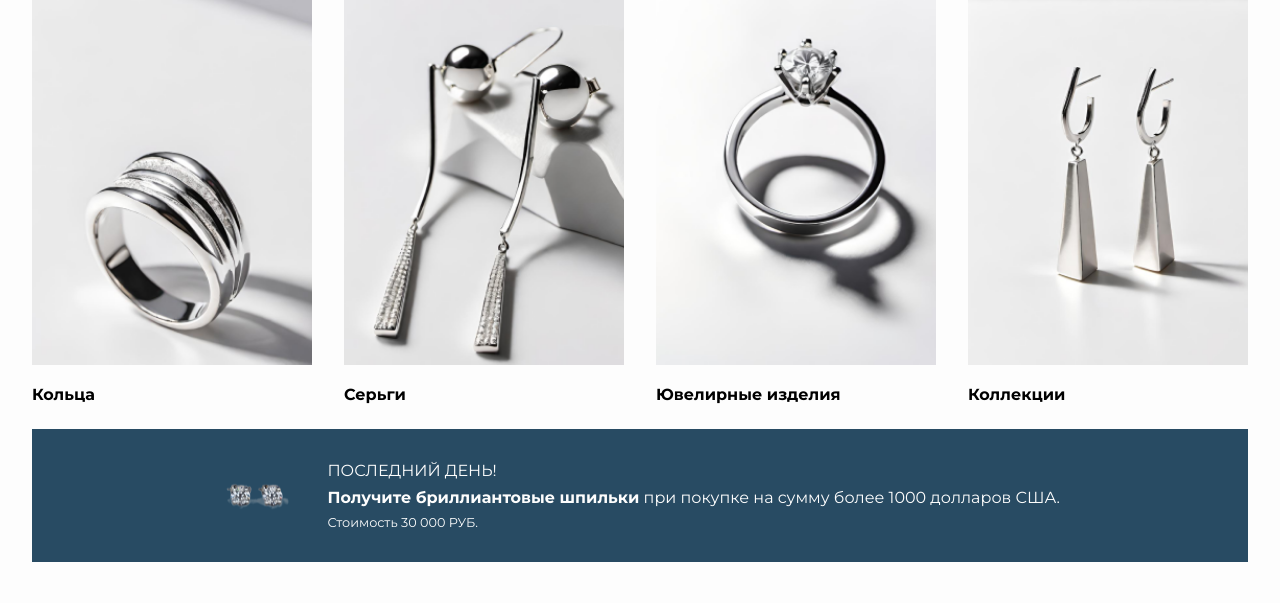
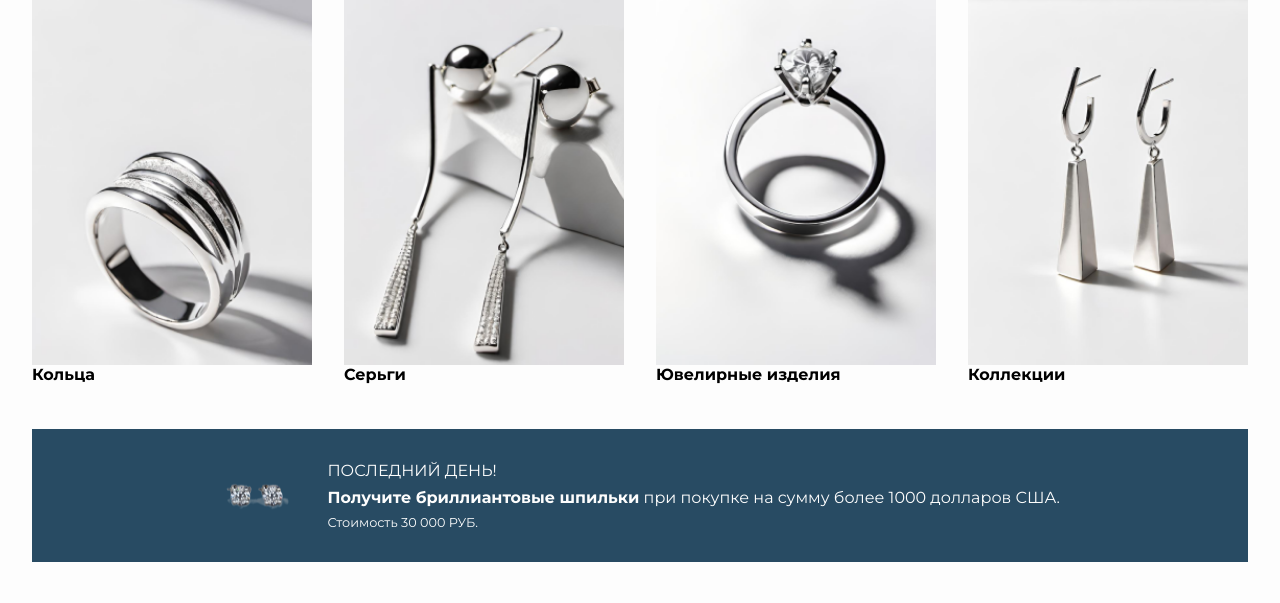
Before and after one commit to sohee-commits/BOSEOK, a PHP site: page / in a window 1280 px wide. Shown: the part 842-1445 px from the top of the page. Run offline with PHP 8.4, Linux system fonts and the light colour scheme; some web fonts are replaced.

Commit message:
.image { 		height: 100%; 	}

```diff
--- a/css/index.css
+++ b/css/index.css
@@ -41,6 +41,10 @@
 
 	.card {
 		width: 100%;
+	}
+
+	.image {
+		height: 100%;
 	}
 
 	.card img {
```
